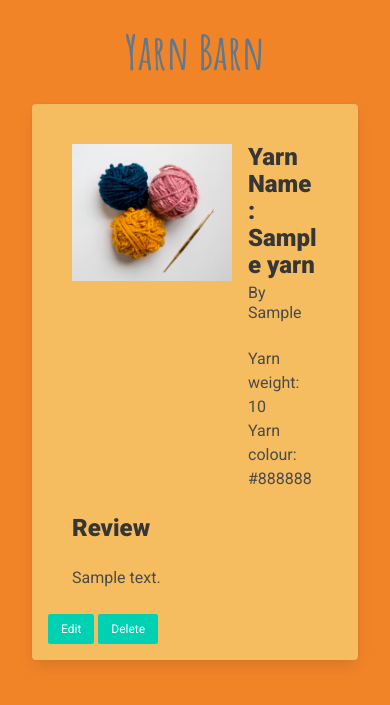
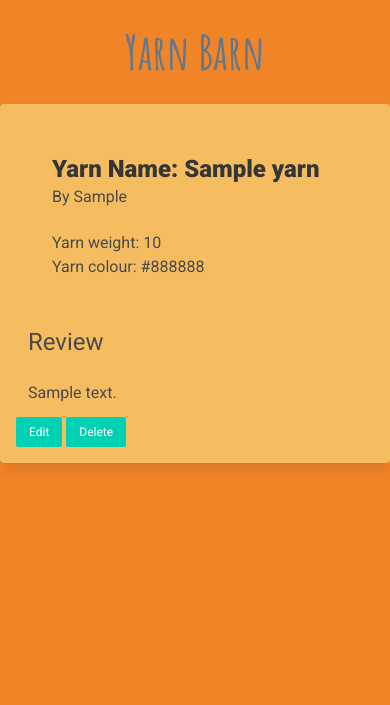
Before and after one commit to Code-Institute-Submissions/Spannakin-yarn-barn, a Flask app: page /yarns in a window 390 px wide. Shown: the part 52-757 px from the top of the page. Run offline with Flask 2, Linux system fonts and the light colour scheme; a database or web service that is not in the repository returns one stand-in record (values such as "Sample title"); some libraries are stand-ins or nearby versions.

Commit message:
ADD cahnges to layout ofr better viewing on mobile and smaller screen sizes

```diff
--- a/templates/pages/yarns.html
+++ b/templates/pages/yarns.html
@@ -1,20 +1,13 @@
 {% extends 'layout/base.html' %}
 {% block content %}
 {% include 'components/navigation/full-navigation.html' %}
-<div class= "container is-fluid">
+<div class="container">
   <h1>Yarn Barn</h1>
   {% for yarn in yarn %}
   <div class="card">
     <div class="card-content">
-        <!--yarn image-->
-        <div class="media">
-          <div class="media-left">
-            <figure class="yarn-photo">
-              <img src="static/images/balls-of-wool.jpg" alt="photo of three balls of wool with a crochet hook">
-            </figure>
-          </div>
       <!--yarn name and subtitile-->
-          <div class="media-content">
+      <div class="column is-mobile">
         <p class="title is-4">Yarn Name: {{ yarn.yarn_name }}</p>
         <p class="subtitle is-6">By {{ yarn.yarn_producer }}</p>
         <p>Yarn weight: {{ yarn.yarn_weight }}</p>
@@ -22,17 +15,19 @@
       </div>
     </div>
     <!--Yarn review-->
-        <div class="content">
-          <p class="title is-4">Review</p>
+    <div class="column is-mobile">
+      <p class="subtitle is-4">Review</p>
       <p>{{ yarn.yarn_review }}</p>
     </div>
-      </div>
     <!-- edit/delete buttons-->
-      <div column is-offset-10>
-        <a href="" class="button is-small is-primary" id="edit-button">Edit</a>
-        <a href="" class="button is-small is-primary" id="delete-button">Delete</a>
+    <div column is-mobile>
+      <a href="{{ url_for('edit_yarn', yarn_id=yarn._id) }}" class="button is-small is-primary"
+        id="edit-button">Edit</a>
+      <a href="{{ url_for('delete_yarn', yarn_id=yarn._id) }}" class="button is-small is-primary"
+        id="delete-button">Delete</a>
     </div>
   </div>
   {% endfor %}
 </div>
+
 {% endblock %}
```
Lines whose indentation alone changed are shown as unchanged.
